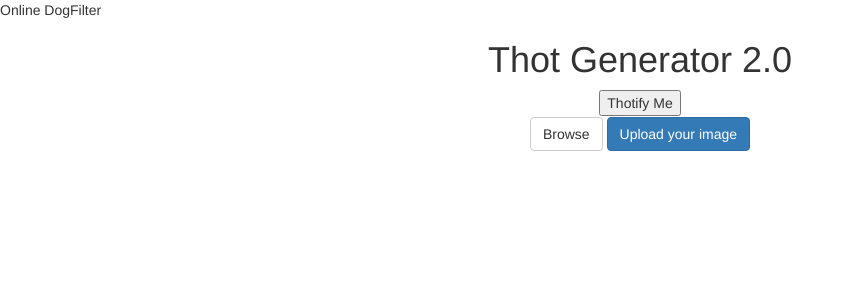
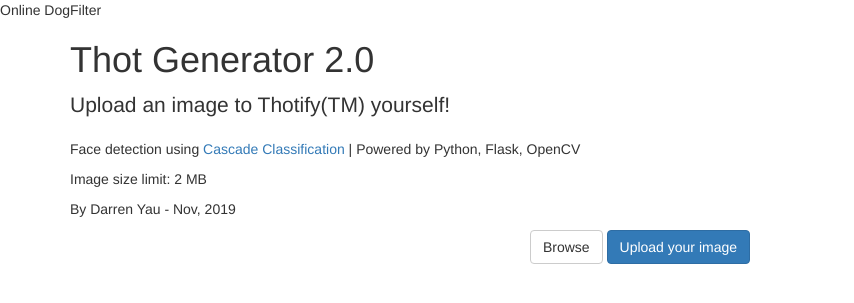
Before and after one commit to deeyeow/woofpatrol, a Flask app: page / in a window 1280 px wide. Shown: the top 303 px of the page, without its empty margins (0-854 px from the left). Run offline with Flask 2, Linux system fonts and the light colour scheme; some libraries are stand-ins or nearby versions.

Commit message:
removed thotify button, added instructions

```diff
--- a/templates/index.html
+++ b/templates/index.html
@@ -6,21 +6,28 @@
 {% endblock %}
 
 {% block body %}
-<div class="content" style="text-align: center;">
+<!-- <div class="content" style="text-align: center;">
     <h1>Thot Generator 2.0</h1>
 
     <form action="/" method="POST">
         <input type="submit" name="content" id="submit" value="Thotify Me">
     </form>
 
-
-    <!-- <div id="container">
+    <div id="container">
         <video autoplay="true" id="videoElement">
 
         </video>
-    </div> -->
+    </div>
+</div> -->
 
-
+<div class = "container">
+    <div class = "starter-template">
+        <h1>Thot Generator 2.0</h1>
+        <p class = "lead"> Upload an image to Thotify(TM) yourself! </p>
+        <p> Face detection using <a href="https://docs.opencv.org/2.4/modules/objdetect/doc/cascade_classification.html" target="blank"> Cascade Classification </a> | Powered by Python, Flask, OpenCV </p>
+        <p> Image size limit: 2 MB </p>
+        <p> By Darren Yau - Nov, 2019 </p>
+    </div>
 </div>
 
 
```
